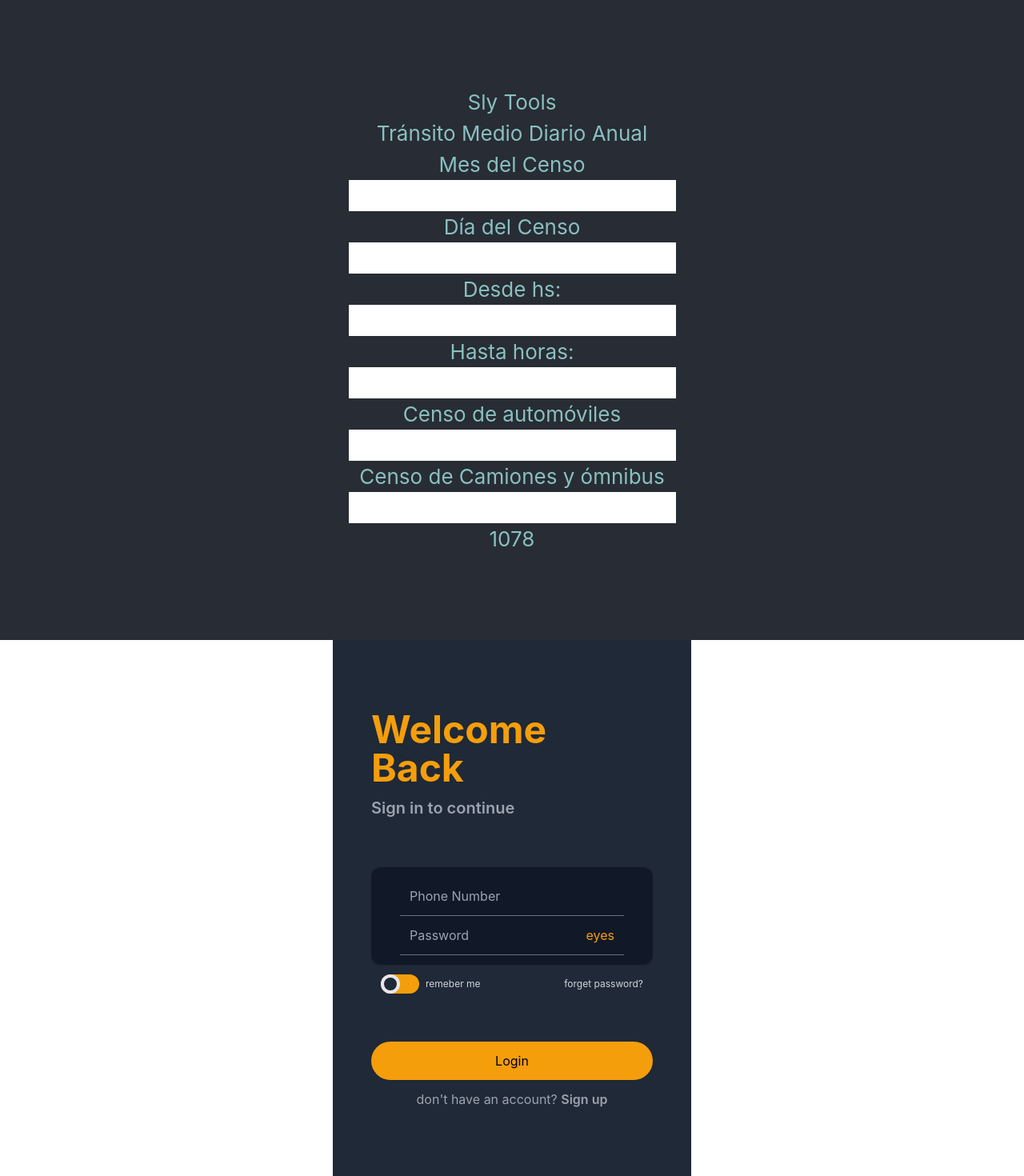
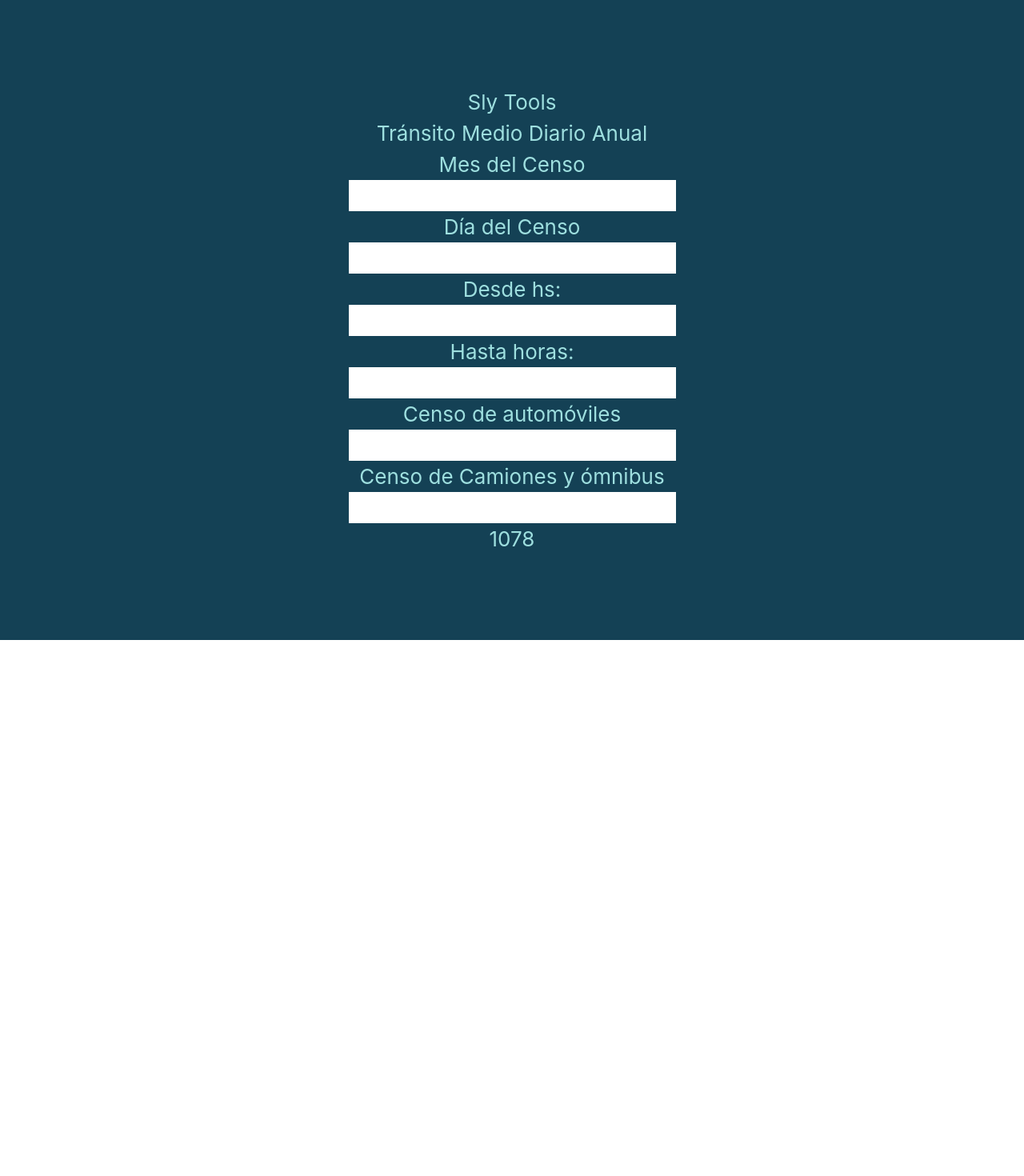
Before and after one commit to jonahsly/sly-tools, a React (Create React App) app: page / in a window 1280 px wide. Shown: the top 1470 px of the page at 80% size. After the commit the page ends 800 px from the top, so only its background shows below. Built offline with nearby package versions, Linux system fonts and the light colour scheme.

Commit message:
new_flowWork

```diff
--- a/public/index.html
+++ b/public/index.html
@@ -24,7 +24,7 @@
       work correctly both with client-side routing and a non-root public URL.
       Learn how to configure a non-root public URL by running `npm run build`.
     -->
-    <title>React App</title>
+    <title>Sly Tools</title>
   </head>
   <body>
     <noscript>You need to enable JavaScript to run this app.</noscript>
--- a/src/App.css
+++ b/src/App.css
@@ -14,18 +14,18 @@
 }
 
 .App-header {
-  background-color: #282c34;
+  background-color: #144155;
   min-height: 100vh;
   display: flex;
   flex-direction: column;
   align-items: center;
   justify-content: center;
   font-size: calc(10px + 2vmin);
-  color: rgb(137, 192, 192);
+  color: rgb(158, 223, 223);
 }
 
 .App-link {
-  color: #077c0d;
+  color: #00af09;
 }
 
 @keyframes App-logo-spin {
--- a/src/App.js
+++ b/src/App.js
@@ -2,6 +2,7 @@
 import './App.css';
 
 function App() {
+
   const [tmda,setTmda] = React.useState({ //variable [2 variables: objeto, modificador]
     mes: 'Enero',
     dia: 'Lunes',
@@ -20,7 +21,6 @@
   const calculateHora = () => {
     let sum = 0;
     for (let index = tmda.desde_hs; index < tmda.hasta_hs; index++) {
-      console.log(index)
       sum += porcAhora[index];
     }
     return sum;
@@ -28,7 +28,7 @@
   const calculateDia = () => {
     const week = [ 'lunes', 'martes', 'miercoles', 'jueves', 'viernes', 'sabado', 'domingo']
     for (let index = 0; index < 7; index++) {
-      if (tmda.dia.toLowerCase() == week[index]) {
+      if (tmda.dia.toLowerCase() === week[index]) {
         return porcAdia[index];
       }
     }
@@ -36,7 +36,7 @@
   const calculateMes = () => {
     const month = ['enero', 'febrero', 'marzo', 'abril', 'mayo', 'junio', 'julio', 'agosto', 'setiembre', 'octubre', 'noviembre', 'diciembre']
     for (let index = 0; index < 12; index++) {
-      if (tmda.mes.toLowerCase() == month[index]) {
+      if (tmda.mes.toLowerCase() === month[index]) {
         return porcAmes[index];
       }
     }
@@ -69,7 +69,7 @@
       <div className="App">
         <header className="App-header">
           <h1>
-          Sly Tools
+            <a href="./">Sly Tools</a>
           </h1>
           <h3>
             Tránsito Medio Diario Anual
@@ -123,47 +123,7 @@
           </div>
         </header>
       </div>
-    <div className="h-screen w-full">
-  <div className="bg-gray-800 h-screen mx-auto max-w-md">
-    <div className="p-12">
-      <p className="text-5xl pt-10 text-yellow-500 font-bold">
-        Welcome <br />
-        Back
-      </p>
-      <p className="text-xl py-3 text-gray-400 font-semibold">Sign in to continue</p>
-    </div>
-    <div className="mx-12 p-3 rounded-xl shadow-sm bg-gray-900">
-      <div className="p-3 mx-6 border-b border-gray-500">
-        <input placeholder="Phone Number" className="bg-transparent text-yellow-500 w-full focus:outline-none focus:rang" type="tel" />
-      </div>
-
-      <div className="p-3 mx-6 flex border-b border-gray-500">
-        <input placeholder="Password" className="bg-transparent text-yellow-500 focus:outline-none focus:rang w-full" type="password" />
-        <div className="w-auto text-yellow-500">eyes</div>
-      </div>
-    </div>
-    <div className="mx-12 p-3 justify-between flex">
-      <div className="flex">
-        <div className="relative inline-block w-12 mr-2 align-middle select-none transition duration-200 ease-in">
-          <input type="checkbox" name="toggle" id="toggle" className="toggle-checkbox absolute block w-6 h-6 rounded-full bg-gray-800 border-4 appearance-none cursor-pointer" />
-          <label htmlFor="toggle" className="toggle-label block overflow-hidden h-6 rounded-full bg-yellow-500 cursor-pointer"></label>
-        </div>
-        <label htmlFor="toggle" className="text-xs text-gray-300 mt-1">remeber me</label>
-      </div>
-      <div className="bg mt-1 text-xs text-gray-300">
-        <a href="">forget password?</a>
-      </div>
-    </div>
-    <div className="w-full p-12">
-      <button className=" bg-yellow-500 p-3 rounded-3xl w-full h-full hover:bg-yellow-600"> Login</button>
-      <p className="mx-auto text-center mt-3 text-gray-400">don't have an account?  <a href="" className="text-md font-semibold">Sign up</a> </p>
-    </div>
-  </div>
-</div>
-
     </React.Fragment>
-
   );
 }
-
 export default App;
```
Also changed, not shown: src/components/Header.js (added). Lines whose indentation alone changed are shown as unchanged.
